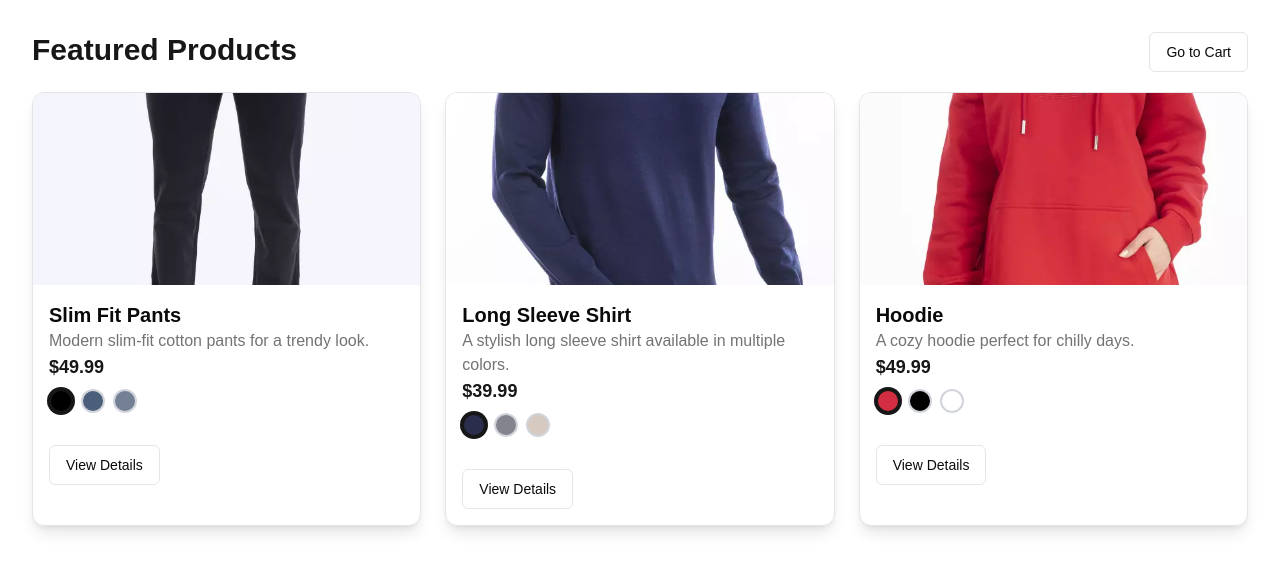
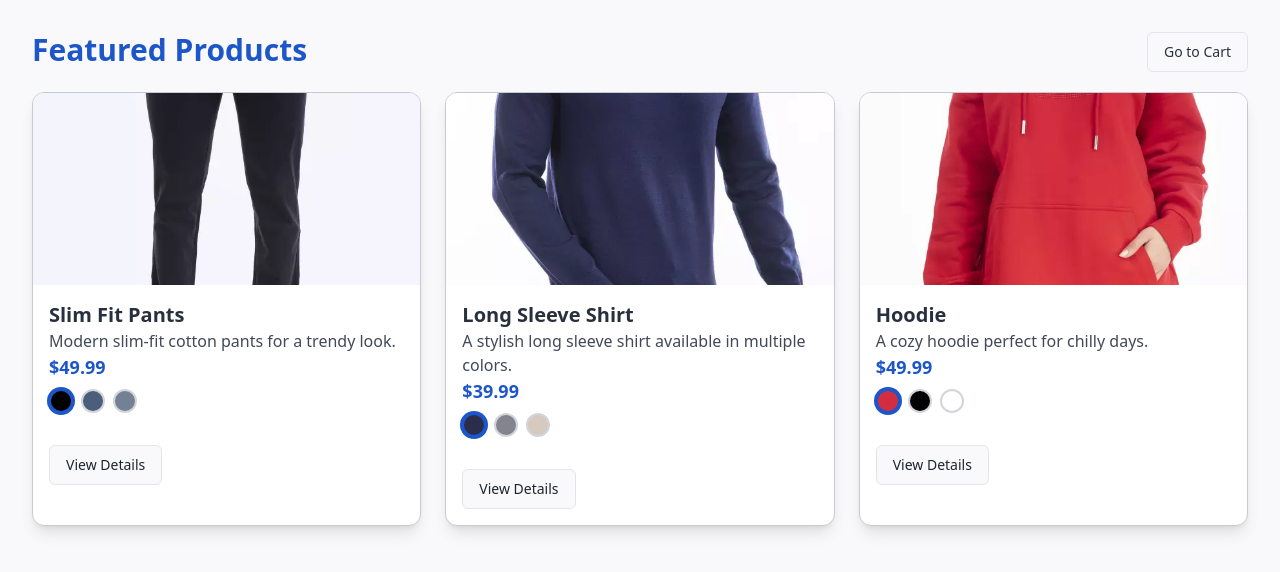
Before and after one commit to najdi123/next-shop, a Next.js app: page / in a window 1280 px wide. Shown: the top 572 px of the page. Built offline with nearby package versions, Linux system fonts and the light colour scheme.

Commit message:
changed color theme

```diff
--- a/app/globals.css
+++ b/app/globals.css
@@ -1,64 +1,79 @@
 @tailwind base;
 @tailwind components;
 @tailwind utilities;
-
-body {
-  font-family: Arial, Helvetica, sans-serif;
-}
-
 @layer base {
   :root {
-    --background: 0 0% 100%;
-    --foreground: 0 0% 3.9%;
-    --card: 0 0% 100%;
-    --card-foreground: 0 0% 3.9%;
+    --background: 220 25% 98%; /* Soft grayish blue */
+    --foreground: 220 20% 20%; /* Deep blue-gray */
+
+    --card: 0 0% 100%; /* White cards */
+    --card-foreground: 220 20% 15%;
+
     --popover: 0 0% 100%;
-    --popover-foreground: 0 0% 3.9%;
-    --primary: 0 0% 9%;
-    --primary-foreground: 0 0% 98%;
-    --secondary: 0 0% 96.1%;
-    --secondary-foreground: 0 0% 9%;
-    --muted: 0 0% 96.1%;
-    --muted-foreground: 0 0% 45.1%;
-    --accent: 0 0% 96.1%;
-    --accent-foreground: 0 0% 9%;
-    --destructive: 0 84.2% 60.2%;
-    --destructive-foreground: 0 0% 98%;
-    --border: 0 0% 89.8%;
-    --input: 0 0% 89.8%;
-    --ring: 0 0% 3.9%;
-    --chart-1: 12 76% 61%;
-    --chart-2: 173 58% 39%;
-    --chart-3: 197 37% 24%;
-    --chart-4: 43 74% 66%;
-    --chart-5: 27 87% 67%;
+    --popover-foreground: 220 20% 15%;
+
+    --primary: 220 75% 45%; /* Deep royal blue */
+    --primary-foreground: 0 0% 100%; /* White text on blue */
+
+    --secondary: 210 70% 85%; /* Soft sky blue */
+    --secondary-foreground: 220 20% 20%;
+
+    --accent: 42 90% 55%; /* Gold/sand accent */
+    --accent-foreground: 220 20% 20%;
+
+    --muted: 220 10% 90%; /* Soft grayish blue */
+    --muted-foreground: 220 15% 30%;
+
+    --destructive: 0 65% 55%; /* Refined red */
+    --destructive-foreground: 0 0% 100%;
+
+    --border: 220 10% 80%; /* Subtle blue-gray border */
+    --input: 220 10% 90%;
+    --ring: 220 75% 50%; /* Bright blue ring effect */
+
+    --chart-1: 220 75% 50%; /* Primary blue */
+    --chart-2: 200 60% 45%; /* Slightly lighter blue */
+    --chart-3: 180 50% 40%; /* Teal accent */
+    --chart-4: 42 80% 55%; /* Gold accent */
+    --chart-5: 0 60% 50%; /* Elegant red */
+
     --radius: 0.5rem;
   }
+
   .dark {
-    --background: 0 0% 3.9%;
+    --background: 220 20% 10%; /* Deep navy blue */
     --foreground: 0 0% 98%;
-    --card: 0 0% 3.9%;
+
+    --card: 220 20% 15%;
     --card-foreground: 0 0% 98%;
-    --popover: 0 0% 3.9%;
+
+    --popover: 220 20% 15%;
     --popover-foreground: 0 0% 98%;
-    --primary: 0 0% 98%;
-    --primary-foreground: 0 0% 9%;
-    --secondary: 0 0% 14.9%;
-    --secondary-foreground: 0 0% 98%;
-    --muted: 0 0% 14.9%;
-    --muted-foreground: 0 0% 63.9%;
-    --accent: 0 0% 14.9%;
+
+    --primary: 220 75% 65%; /* Lighter royal blue */
+    --primary-foreground: 0 0% 100%;
+
+    --secondary: 210 70% 50%;
+    --secondary-foreground: 0 0% 100%;
+
+    --accent: 42 80% 55%;
     --accent-foreground: 0 0% 98%;
-    --destructive: 0 62.8% 30.6%;
+
+    --muted: 220 10% 25%;
+    --muted-foreground: 220 15% 70%;
+
+    --destructive: 0 62% 55%;
     --destructive-foreground: 0 0% 98%;
-    --border: 0 0% 14.9%;
-    --input: 0 0% 14.9%;
-    --ring: 0 0% 83.1%;
-    --chart-1: 220 70% 50%;
-    --chart-2: 160 60% 45%;
-    --chart-3: 30 80% 55%;
-    --chart-4: 280 65% 60%;
-    --chart-5: 340 75% 55%;
+
+    --border: 220 10% 40%;
+    --input: 220 10% 30%;
+    --ring: 220 75% 65%;
+
+    --chart-1: 220 75% 60%;
+    --chart-2: 200 60% 50%;
+    --chart-3: 180 50% 45%;
+    --chart-4: 42 80% 55%;
+    --chart-5: 0 60% 50%;
   }
 }
 
--- a/tailwind.config.ts
+++ b/tailwind.config.ts
@@ -11,53 +11,42 @@ export default {
 	theme: {
 		extend: {
 			colors: {
-				background: 'hsl(var(--background))',
-				foreground: 'hsl(var(--foreground))',
+				background: "hsl(var(--background))",
+				foreground: "hsl(var(--foreground))",
 				card: {
-					DEFAULT: 'hsl(var(--card))',
-					foreground: 'hsl(var(--card-foreground))'
-				},
-				popover: {
-					DEFAULT: 'hsl(var(--popover))',
-					foreground: 'hsl(var(--popover-foreground))'
+					DEFAULT: "hsl(var(--card))",
+					foreground: "hsl(var(--card-foreground))",
 				},
 				primary: {
-					DEFAULT: 'hsl(var(--primary))',
-					foreground: 'hsl(var(--primary-foreground))'
+					DEFAULT: "hsl(var(--primary))",
+					foreground: "hsl(var(--primary-foreground))",
 				},
 				secondary: {
-					DEFAULT: 'hsl(var(--secondary))',
-					foreground: 'hsl(var(--secondary-foreground))'
+					DEFAULT: "hsl(var(--secondary))",
+					foreground: "hsl(var(--secondary-foreground))",
+				},
+				accent: {
+					DEFAULT: "hsl(var(--accent))",
+					foreground: "hsl(var(--accent-foreground))",
 				},
 				muted: {
-					DEFAULT: 'hsl(var(--muted))',
-					foreground: 'hsl(var(--muted-foreground))'
-				},
-				accent: {
-					DEFAULT: 'hsl(var(--accent))',
-					foreground: 'hsl(var(--accent-foreground))'
+					DEFAULT: "hsl(var(--muted))",
+					foreground: "hsl(var(--muted-foreground))",
 				},
 				destructive: {
-					DEFAULT: 'hsl(var(--destructive))',
-					foreground: 'hsl(var(--destructive-foreground))'
+					DEFAULT: "hsl(var(--destructive))",
+					foreground: "hsl(var(--destructive-foreground))",
 				},
-				border: 'hsl(var(--border))',
-				input: 'hsl(var(--input))',
-				ring: 'hsl(var(--ring))',
-				chart: {
-					'1': 'hsl(var(--chart-1))',
-					'2': 'hsl(var(--chart-2))',
-					'3': 'hsl(var(--chart-3))',
-					'4': 'hsl(var(--chart-4))',
-					'5': 'hsl(var(--chart-5))'
-				}
+				border: "hsl(var(--border))",
+				input: "hsl(var(--input))",
+				ring: "hsl(var(--ring))",
 			},
 			borderRadius: {
-				lg: 'var(--radius)',
-				md: 'calc(var(--radius) - 2px)',
-				sm: 'calc(var(--radius) - 4px)'
-			}
-		}
+				lg: "var(--radius)",
+				md: "calc(var(--radius) - 2px)",
+				sm: "calc(var(--radius) - 4px)",
+			},
+		},
 	},
 	plugins: [tailwindcssAnimate],
 } satisfies Config;
```
